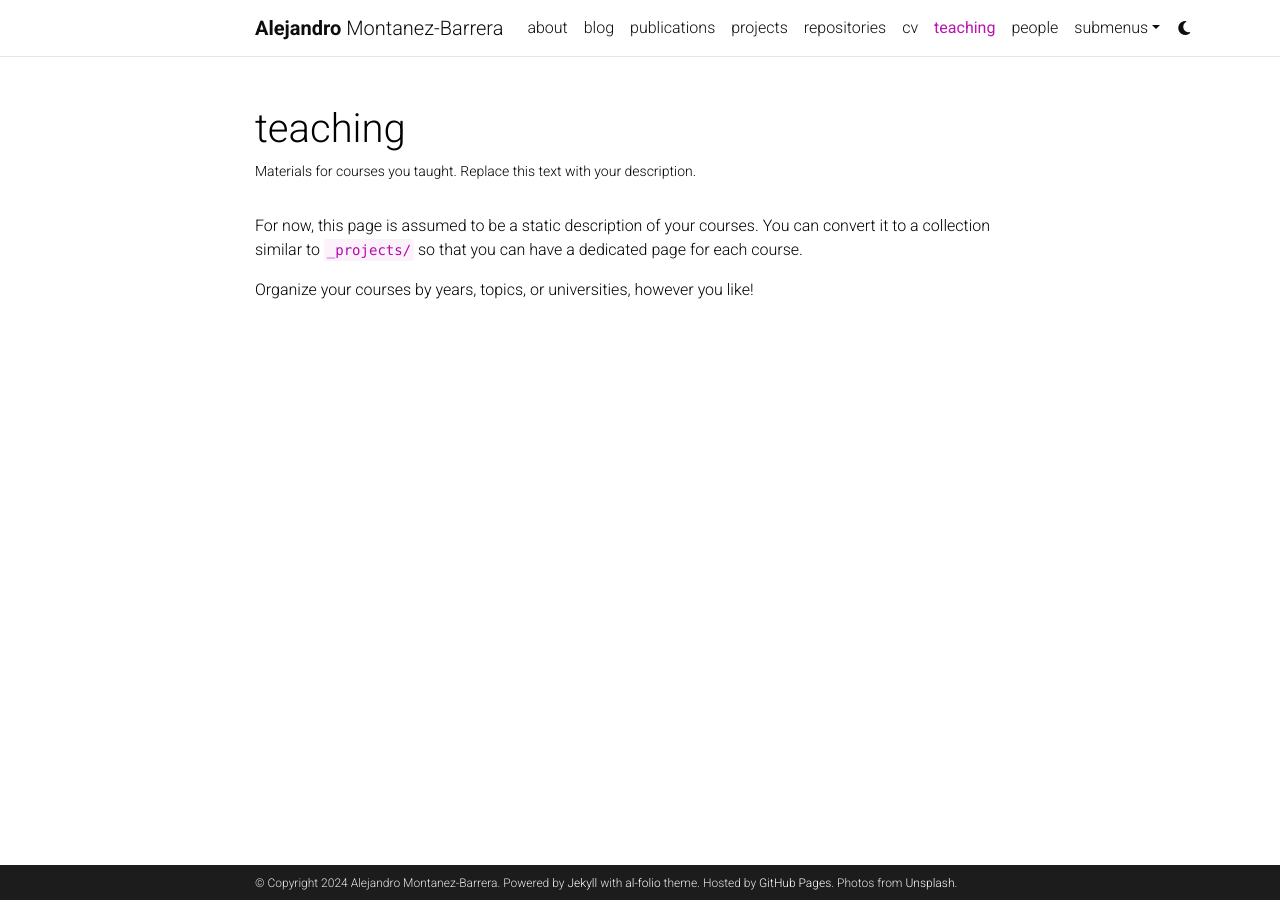
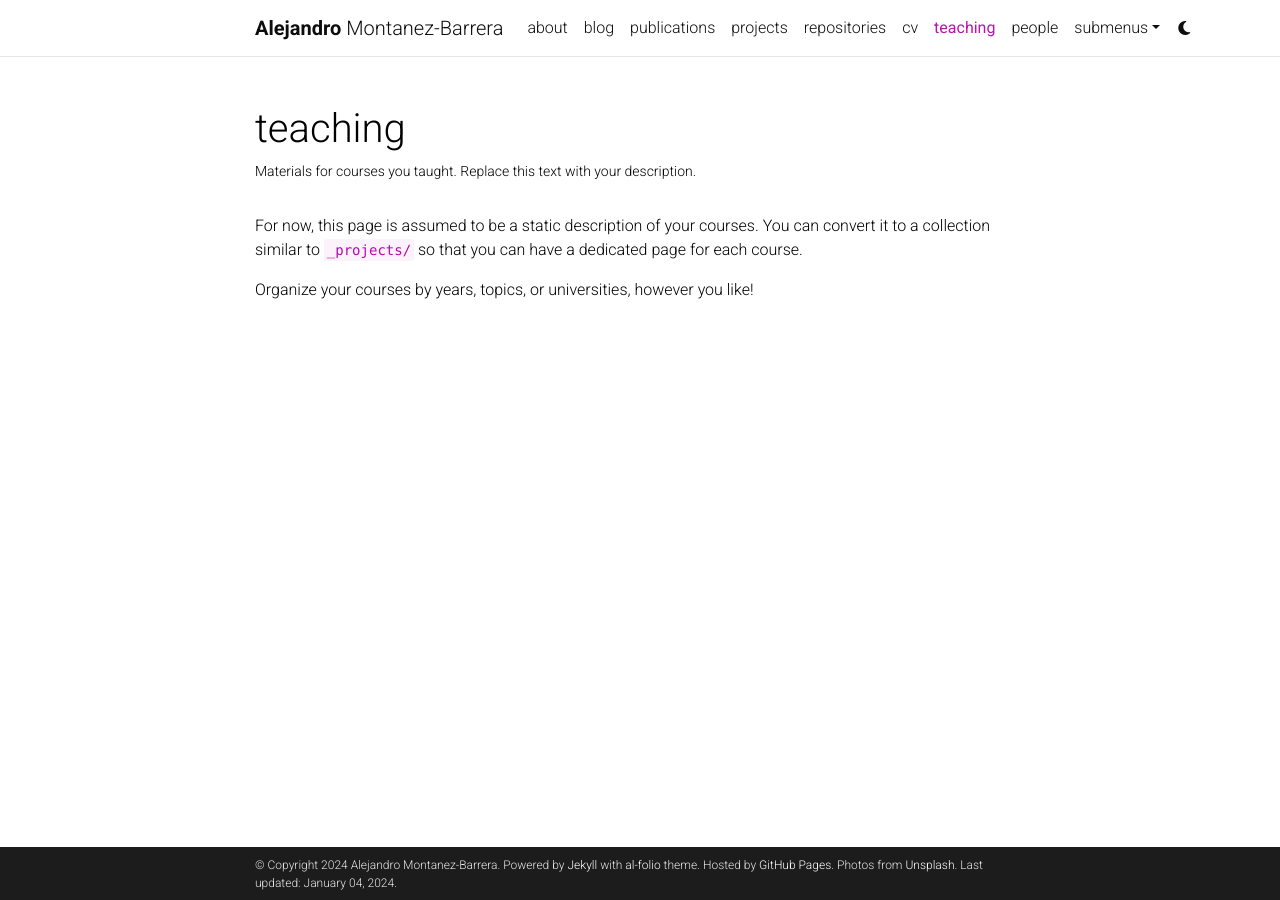
Before and after one commit to alejomonbar/alejomonbar.github.io, a Jekyll site: the page built from _pages/teaching.md, in a window 1280 px wide. Built offline with Jekyll 4.4.1, drawn with Linux system fonts in a browser that asks for light colours; full-size pictures stand in for the smaller copies a plugin makes; comment, search, counter and statistics services are not loaded; a style sheet for code colours, icons or effects is not loaded; some of the changed lines change nothing that is shown.

Commit message:
Update _config.yml

```diff
--- a/_config.yml
+++ b/_config.yml
@@ -20,7 +20,7 @@
 
 url: https://alejomonbar.github.io # the base hostname & protocol for your site
 baseurl: # the subpath of your site, e.g. /blog/. Leave blank for root
-last_updated: false # set to true if you want to display last updated in the footer
+last_updated: True # set to true if you want to display last updated in the footer
 impressum_path:  # set to path to include impressum link in the footer, use the same path as permalink in a page, helps to conform with EU GDPR
 
 # -----------------------------------------------------------------------------
@@ -67,16 +67,16 @@
 # Social integration
 # -----------------------------------------------------------------------------
 
-github_username: # your GitHub user name
+github_username: alejomonbar # your GitHub user name
 gitlab_username: # your GitLab user name
-x_username: # your X handle
+x_username: alejomonbar # your X handle
 mastodon_username: # your mastodon instance+username in the format instance.tld/@username
-linkedin_username: # your LinkedIn user name
+linkedin_username: alejandromontanez # your LinkedIn user name
 telegram_username: # your Telegram user name
-scholar_userid: # your Google Scholar ID
+scholar_userid: citations?user=6ZUJtZMAAAAJ&hl=en # your Google Scholar ID
 semanticscholar_id: # your Semantic Scholar ID
 whatsapp_number: # your WhatsApp number (full phone number in international format. Omit any zeroes, brackets, or dashes when adding the phone number in international format.)
-orcid_id: # your ORCID ID
+orcid_id: 0000-0002-8103-4581 # your ORCID ID
 medium_username: # your Medium username
 quora_username: # your Quora username
 publons_id: # your ID on Publons
```
